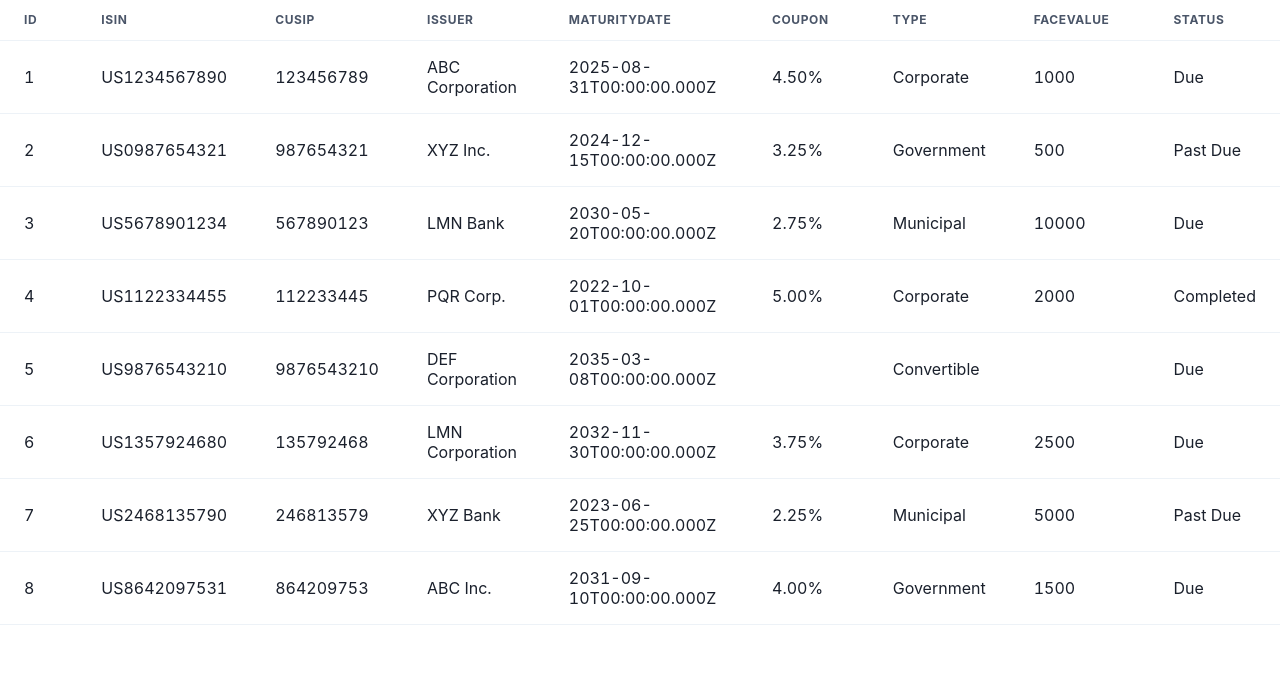
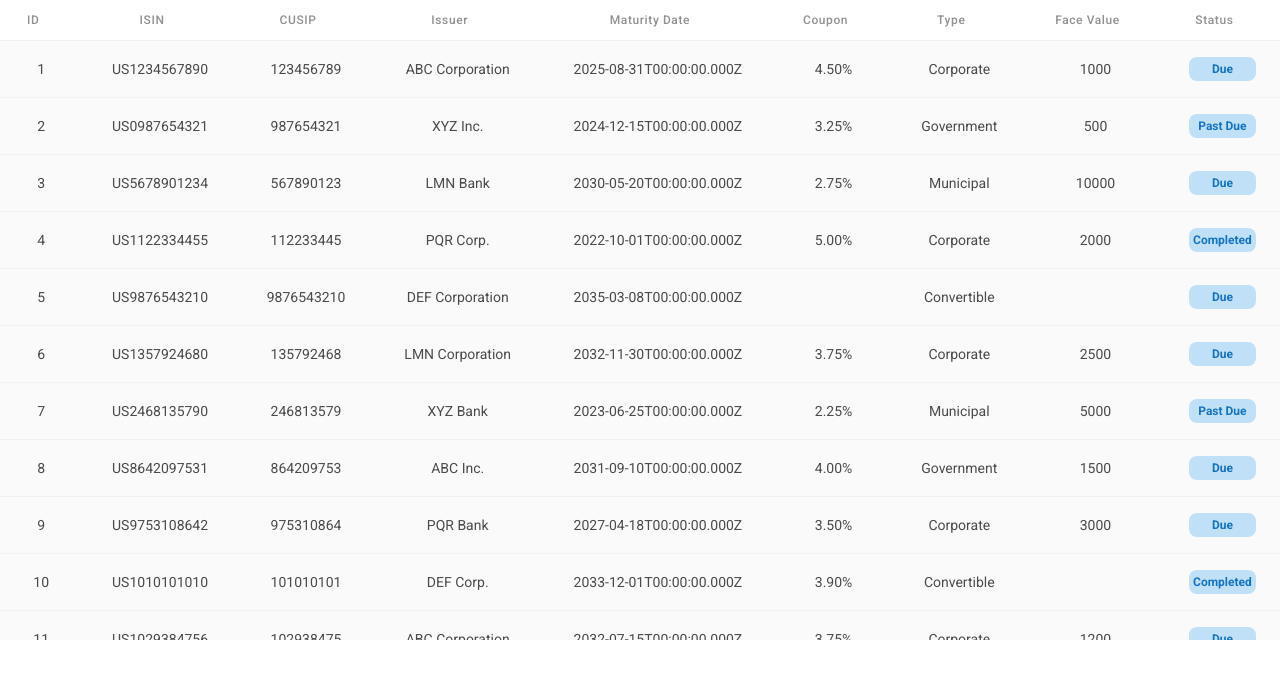
Before and after one commit to Ajinkya2000/bonds, a Next.js app in the folder client/: page / in a window 1280 px wide. Shown: the top 678 px of the page. Built offline with nearby package versions, Linux system fonts and the light colour scheme.

Commit message:
added few styles to the table

```diff
--- a/client/src/components/DataTable/DataTable.tsx
+++ b/client/src/components/DataTable/DataTable.tsx
@@ -10,6 +10,7 @@ import {
 	getSortedRowModel
 } from "@tanstack/react-table";
 import styles from '@/styles/DataTable.module.css';
+import { roboto } from "@/utils/fonts";
 
 export type DataTableProps<Data extends object> = {
 	data: Data[];
@@ -46,6 +47,11 @@ export function DataTable<Data extends object>({
 										key={header.id}
 										onClick={header.column.getToggleSortingHandler()}
 										isNumeric={meta?.isNumeric}
+										color="gray.450"
+										textTransform="none"
+										fontWeight="500"
+										textAlign="center"
+										fontFamily={roboto.style.fontFamily}
 									>
 										{flexRender(
 											header.column.columnDef.header,
@@ -69,12 +75,12 @@ export function DataTable<Data extends object>({
 				</Thead>
 				<Tbody>
 					{table.getRowModel().rows.map((row) => (
-					<Tr key={row.id}>
+						<Tr key={row.id} bg="gray.250" paddingY={4} fontSize={'sm'} color="gray.750">
 							{row.getVisibleCells().map((cell) => {
 								// see https://tanstack.com/table/v8/docs/api/core/column-def#meta to type this correctly
 								const meta: any = cell.column.columnDef.meta;
 								return (
-								<Td key={cell.id} isNumeric={meta?.isNumeric}>
+									<Td key={cell.id} isNumeric={meta?.isNumeric} textAlign="center">
 										{flexRender(cell.column.columnDef.cell, cell.getContext())}
 									</Td>
 								);
--- a/client/src/pages/_app.tsx
+++ b/client/src/pages/_app.tsx
@@ -1,9 +1,13 @@
-import '@/styles/globals.css'
-import type { AppProps } from 'next/app'
-import { ChakraProvider } from '@chakra-ui/react'
+import { ChakraProvider, Box } from '@chakra-ui/react';
+import type { AppProps } from 'next/app';
+import '@/styles/globals.css';
+import theme from '@/utils/theme';
+import { roboto } from "@/utils/fonts";
 
 export default function App({ Component, pageProps }: AppProps) {
-  return <ChakraProvider>
-    <Component {...pageProps} />
+  return <ChakraProvider theme={theme}>
+    <Box className={roboto.className}>
+      <Component {...pageProps} />
+    </Box>
   </ChakraProvider>
 }
--- a/client/src/utils/columns.ts
+++ b/client/src/utils/columns.tsx
@@ -1,10 +1,11 @@
+import { Box } from "@chakra-ui/react";
 import { createColumnHelper } from "@tanstack/react-table";
 
 const columnHelper = createColumnHelper<any>();
 
 export const columns = [
   columnHelper.accessor("id", {
-    cell: (info) => info.getValue(),
+    cell: (info) => <Box>{info.getValue()}</Box>,
     header: "ID"
   }),
   columnHelper.accessor("isin", {
@@ -17,29 +18,32 @@ export const columns = [
   }),
   columnHelper.accessor("issuer", {
     cell: (info) => info.getValue(),
-    header: "ISSUER"
+    header: "Issuer"
   }),
   columnHelper.accessor("maturityDate", {
     cell: (info) => {
       const date:Date = info.getValue();
       return date.toISOString();
     },
-    header: "maturityDate"
+    header: "Maturity Date"
   }),
   columnHelper.accessor("coupon", {
     cell: (info) => info.getValue(),
-    header: "coupon"
+    header: "Coupon"
   }),
   columnHelper.accessor("type", {
     cell: (info) => info.getValue(),
-    header: "type"
+    header: "Type"
   }),
   columnHelper.accessor("faceValue", {
     cell: (info) => info.getValue(),
-    header: "faceValue"
+    header: "Face Value"
   }),
   columnHelper.accessor("status", {
-    cell: (info) => info.getValue(),
-    header: "status"
+    cell: (info) => {
+      const value = info.getValue();
+      return <Box color="blue.550" bg="blue.250" fontSize={"xs"} fontWeight={700} py={0.5} borderRadius={"lg"}>{value}</Box>
+    },
+    header: "Status"
   }),
 ];
--- /dev/null
+++ b/client/src/utils/fonts.ts
@@ -0,0 +1,3 @@
+import { Roboto } from 'next/font/google';
+
+export const roboto = Roboto({ subsets: ['latin'], weight: ['300', '400', '500', '700'] });
--- /dev/null
+++ b/client/src/utils/theme.ts
@@ -0,0 +1,17 @@
+import { extendTheme } from "@chakra-ui/react";
+
+const theme = extendTheme({
+  colors: {
+    gray: {
+      250: "#FAFAFA",
+      450: "#919191",
+      750: "#4B4B4B",
+    },
+    blue: {
+      250: "#C0E0F8",
+      550: "#1472c4"
+    }
+  }
+});
+
+export default theme;
```
Lines whose indentation alone changed are shown as unchanged.
